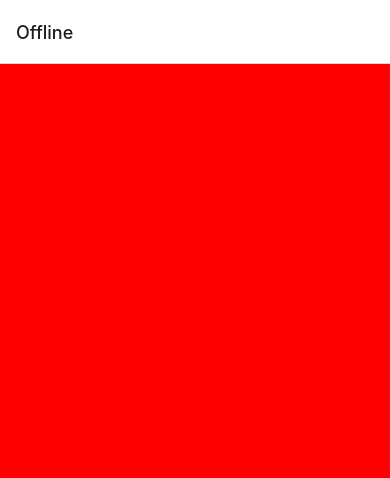
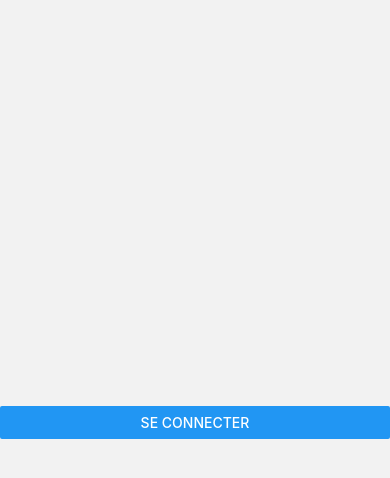
Before and after one commit to arnolanglade/test-todo-react-native, a React Native app: screen /Offline in a window 390 px wide. Shown: the top 478 px of the page. Built offline with nearby package versions, Linux system fonts and the light colour scheme.

Commit message:
feat: adding login button

```diff
--- a/src/app/NavigatorStack.tsx
+++ b/src/app/NavigatorStack.tsx
@@ -42,7 +42,7 @@ function NavigatorStack() {
             </>
           )
           : (
-            <Stack.Screen name="Offline" component={Offline} />
+            <Stack.Screen options={{ headerShown: false }} name="Offline" component={Offline} />
           )}
       </Stack.Navigator>
     </NavigationContainer>
--- a/src/view/screen/OfflineScreen.tsx
+++ b/src/view/screen/OfflineScreen.tsx
@@ -1,8 +1,10 @@
-import { View } from 'react-native';
+import { Button, View } from 'react-native';
 import * as React from 'react';
 
 export default function Offline() {
   return (
-    <View style={[{ backgroundColor: 'red', height: '100%', width: '100%' }]} />
+    <View style={[{ height: '100%', width: '100%', justifyContent: 'center' }]}>
+      <Button title="Se connecter" />
+    </View>
   );
 }
```
